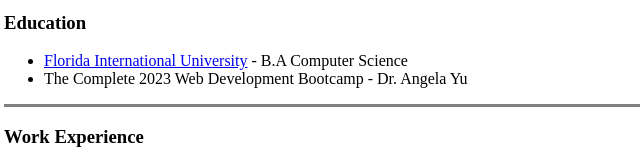
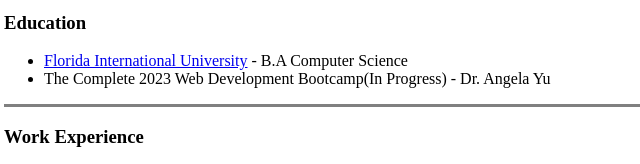
Before and after one commit to Zack-29/cv, a plain HTML site: page index.html in a window 1280 px wide. Shown: the part 392-556 px from the top of the page, 4-644 px from the left. Drawn offline with Linux system fonts and the light colour scheme.

Commit message:
added "In Progress" to education

```diff
--- a/index.html
+++ b/index.html
@@ -26,7 +26,7 @@
 
     <ul>
     <li><a href="https://www.fiu.edu">Florida International University</a> - B.A Computer Science</li>
-    <li>The Complete 2023 Web Development Bootcamp - Dr. Angela Yu</li>
+    <li>The Complete 2023 Web Development Bootcamp(In Progress) - Dr. Angela Yu</li>
     </ul>
     <hr size= "3" noshade>
 
```
